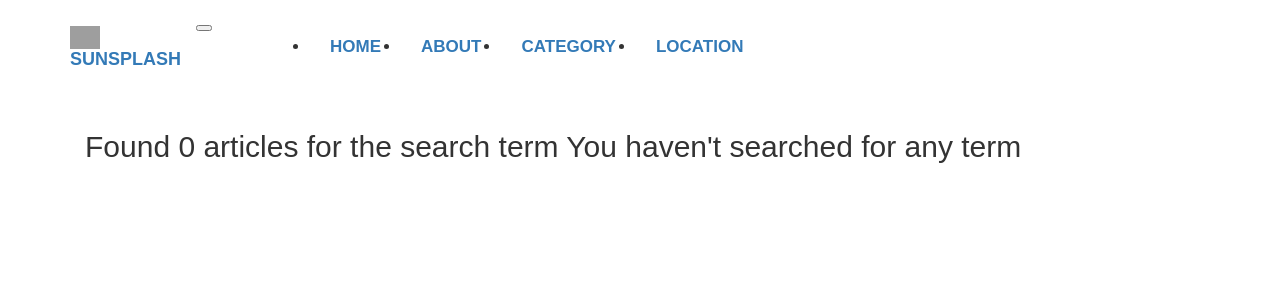
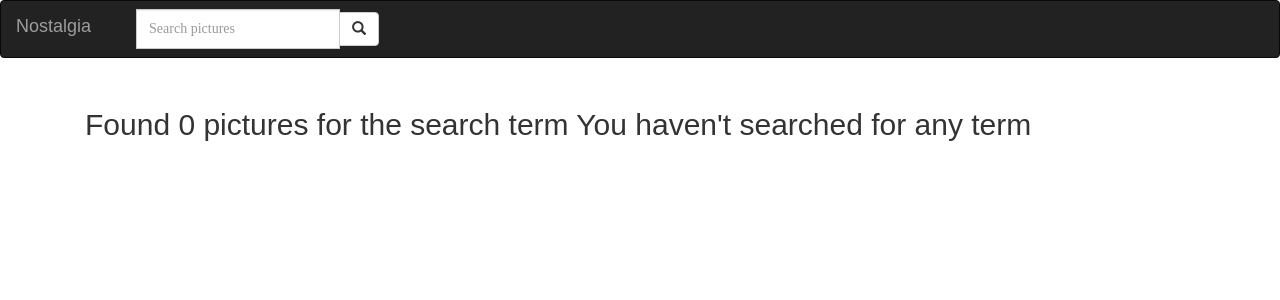
Before and after one commit to AmimoG/Gallery, a Django app: page /search/ in a window 1280 px wide. Shown: the top 300 px of the page. Run offline with Django 3.2, Linux system fonts and the light colour scheme; some libraries are stand-ins or nearby versions; some web fonts are replaced; grey boxes are pictures that could not be loaded.

Commit message:
Add Files

```diff
--- a/gallery/templates/all-news/base.html
+++ b/gallery/templates/all-news/base.html
@@ -22,7 +22,7 @@
 <body>
     {% include "navbar.html" %}
 
-    {% block content %} <h1 class='text-center'>News for {{date|date:"l d-F Y"}}</h1> {%endblock%}
+    {% block content %} <h1 class='text-center'>Pictures for {{date|date:"l d-F Y"}}</h1> {%endblock%}
 
     {% block scripts %}
         <script src="https://ajax.googleapis.com/ajax/libs/jquery/3.2.1/jquery.min.js"></script>
--- a/gallery/templates/all-news/search.html
+++ b/gallery/templates/all-news/search.html
@@ -6,7 +6,7 @@
     {% if articles%}
       <h2>Found {{ articles|length }} of searched term {{message}}</h2>
     {% else %}
-      <h2> Found 0 articles for the search term {{message}}</h2>
+      <h2> Found 0 pictures for the search term {{message}}</h2>
     {% endif %}
 
   </div>
--- a/gallery/templates/navbar.html
+++ b/gallery/templates/navbar.html
@@ -1,129 +1,23 @@
-{% load bootstrap3 %}
-{% load static%}
-<!DOCTYPE html>
-<html lang="en" dir="ltr">
-    <head>
-        <meta charset="utf-8">
-        <meta name="viewport" content="width=device-width, initial-scale=1">
-        <title></title>
-        {% block styles %}
-          {% bootstrap_css %}
-        <link rel="stylesheet" href="{% static 'css/animate.min.css' %}">
-        <link rel="stylesheet" href="{% static 'css/index.css' %}">
-        {% endblock %}
-    </head>
-    <body>
+<nav class="navbar navbar-inverse">
+    <div class="container-fluid">
+      <div class="navbar-header">
+        <a class="navbar-brand" href="{% url 'newsToday' %}">Nostalgia</a>
+      </div>
 
+      <!-- Adding a search form  -->
+      <div class="col-sm-4 col-md-4 navbar-right">
 
-    <!-- Main Navbar -->
-    <nav class="navbar navbar-expand-lg navbar-light" id="navMain">
-        <div class="container navigation header_right wow fadeInLeft animated animated" data-wow-delay=".5s" style="visibility: visible; animation-delay: 0.5s; animation-name: fadeInLeft;">
-              <a class="navbar-brand" href="/"><img src="{% static 'images/cam5.png' %}" class="" style="width:30px"> Sunsplash</a>
-              <button class="navbar-toggler" type="button" data-toggle="collapse" data-target="#navbarNav" aria-controls="navbarNav" aria-expanded="false" aria-label="Toggle navigation">
-                <span class="navbar-toggler-icon"></span>
-              </button>
-              <div class="collapse navbar-collapse" id="navbarNav">
-                <ul class="navbar-nav">
-                  <li class="nav-item active"><a class="nav-link" href="/"> HOME <span class="sr-only">(current)</span></a></li>
-                  <li class="nav-item"><a class="nav-link" href="/" data-toggle="modal" data-target="#about">ABOUT</a></li>
-                  <li class="nav-item"><a class="nav-link" href="/#category">CATEGORY</a></li>
-                  <li class="nav-item"><a class="nav-link open-nav" style="cursor:pointer">LOCATION</a></li>
-                </ul>
-                <ul class="navbar-nav left">
-                    <a class="nav-item nav-link ml-auto social" href="https://github.com/SophiaNM" target="_blank"><i class="fab fa-github"></i></a>
-                    <a class="nav-item nav-link ml-auto social" href="https://www.linkedin.com/in/sophia-njeri-murage-b14073b5/" target="_blank"><i class="fab fa-linkedin-in"></i></a>
-                    <a class="nav-item nav-link ml-auto social" href="https://twitter.com/MurageSophia" target="_blank"><i class="fab fa-twitter"></i></a>
-                    <a class="nav-item nav-link ml-auto social" href="https://www.facebook.com/sophianjeri.murage.9" target="_blank"><i class="fab fa-facebook"></i></a>
-                </ul>
-              </div>
+        <form class="navbar-form" role="search" action="{% url 'search_results' %}">
+
+          <div class="input-group">
+            <input type="text" class="form-control" placeholder="Search pictures" name="article">
+            <div class="input-group-btn">
+              <button class="btn btn-default" type="submit"><i class="glyphicon glyphicon-search"></i></button>
+            </div>
           </div>
-    </nav>
-    <!-- End of main navbar -->
 
-    <!-- About Modal -->
-    <div class="modal fade" id="about" tabindex="-1" role="dialog" aria-labelledby="deleteModalLabel" aria-hidden="true">
-        <div class="modal-dialog" role="document">
-            <div class="modal-content">
-                <div class="modal-header">
-                    <h5 class="modal-title about"><img src="{% static 'images/cam5.png' %}" class="" style="width:30px"> SUNSPLASH</h5>
-                    <button type="button" class="close" data-dismiss="modal" aria-label="Close">
-                        <span aria-hidden="true">&times;</span>
-                    </button>
-                </div>
-                <div class="modal-body">
-                    <div class="container row">
-                        <p class="abt">
-                            Sunsplash is an application of beautiful images with a splash of color.
-                            <br>
-                        <p class="abt">
-                            Search for photoghraphs on interest based on various categories and view the pictures by location.
-                        </p>
-                        </p>
-                        <div class="">
-
-                            <img src="{% static 'images/spalsh.jpg' %}" alt="" class = "splash">
-                        </div>
-                        <hr>
-                        <blockquote class="text-muted abt">
-                            ~Perfection is achieved not when there is nothing more to add but when there is nothing left to take away ~ Antoine de Saint-Exupery
-                        </blockquote>
-                    </div>
-                </div>
-            </div>
-        </div>
+        </form>
+      </div>
+      <!-- search form end -->
     </div>
-    <!-- End of about modal -->
-
-    <!-- Location side navebar -->
-    <div id="sideNav" class="nav-side">
-        <a href="javascript:void(0)" class="close-nav">&times;</a>
-        <a href="#" data-toggle="modal" data-target="#about">About</a>
-        <a>Locations:</a>
-        {% for location in locations %}
-        <a href="/location/{{location.id}}">{{location.name}}</a>
-        {% empty %}
-        <a href="#">There are no locations</a>
-        {% endfor %}
-        <hr>
-        <div class="locations">
-        </div>
-        <div class="footer">
-            <div class="row">
-                <div class="col-md-12 social-buttons">
-                    <ul class="list-inline">
-                        <li class="list-inline-item">
-                            <a
-                                href="https://twitter.com/MurageSophia" target="_blank">
-                                <i class="fab fa-twitter"></i>
-                            </a>
-                        </li>
-                        <li class="list-inline-item">
-                            <a class="tooltip-test" title="follow me"
-                                href="https://www.facebook.com/sophianjeri.murage.9" target="_blank">
-                                <i class="fab fa-facebook"></i>
-                            </a>
-                        </li>
-                        <li class="list-inline-item">
-                            <a class="tooltip-test" title="follow me"
-                                href="https://github.com/SophiaNM" target="_blank">
-                                <i class="fab fa-github"></i>
-                            </a>
-                        </li>
-                        <li class="list-inline-item">
-                            <a class="tooltip-test" title="follow me"
-                                href="https://www.linkedin.com/in/sophia-njeri-murage-b14073b5/" target="_blank">
-                                <i class="fab fa-linkedin-in"></i>
-                            </a>
-                        </li>
-                    </ul>
-                </div>
-                <div class="col-md-12">
-                    <p>Copyright &copy; 2020 All Rights Reserved</p>
-                </div>
-            </div>
-        </div>
-    </div>
-
-    <!-- End of side navbar -->
-    </body>
-</html>
+  </nav>
```
